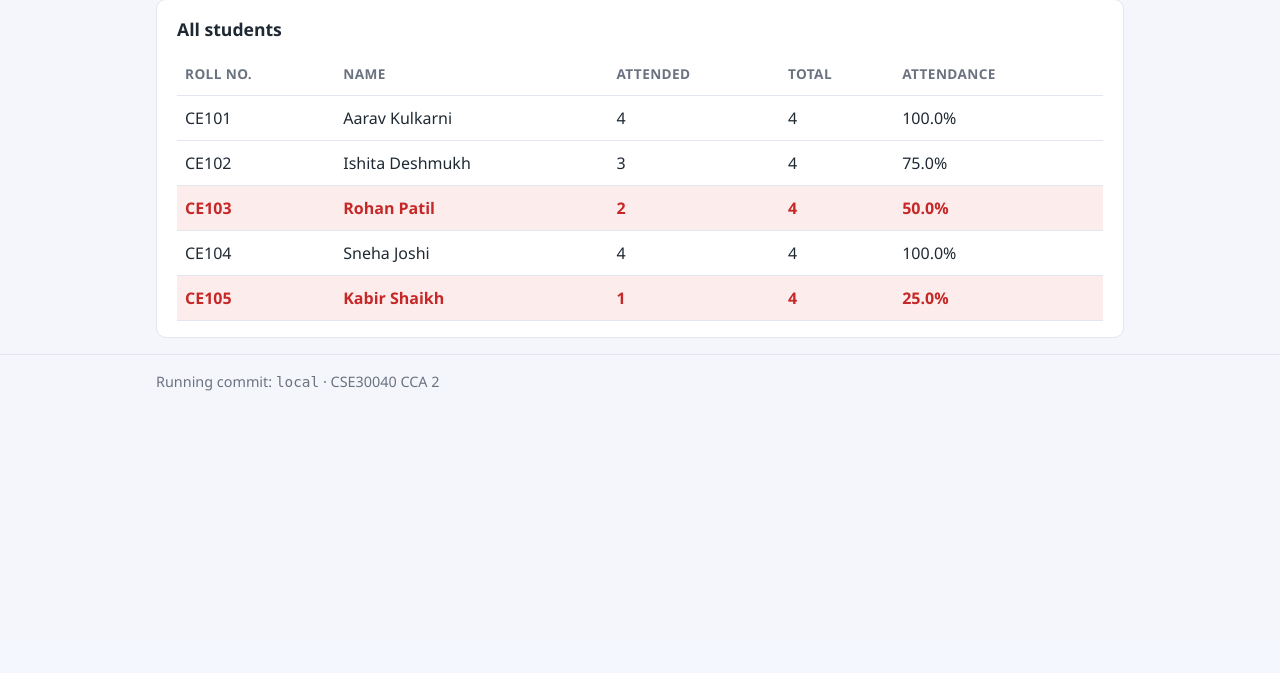
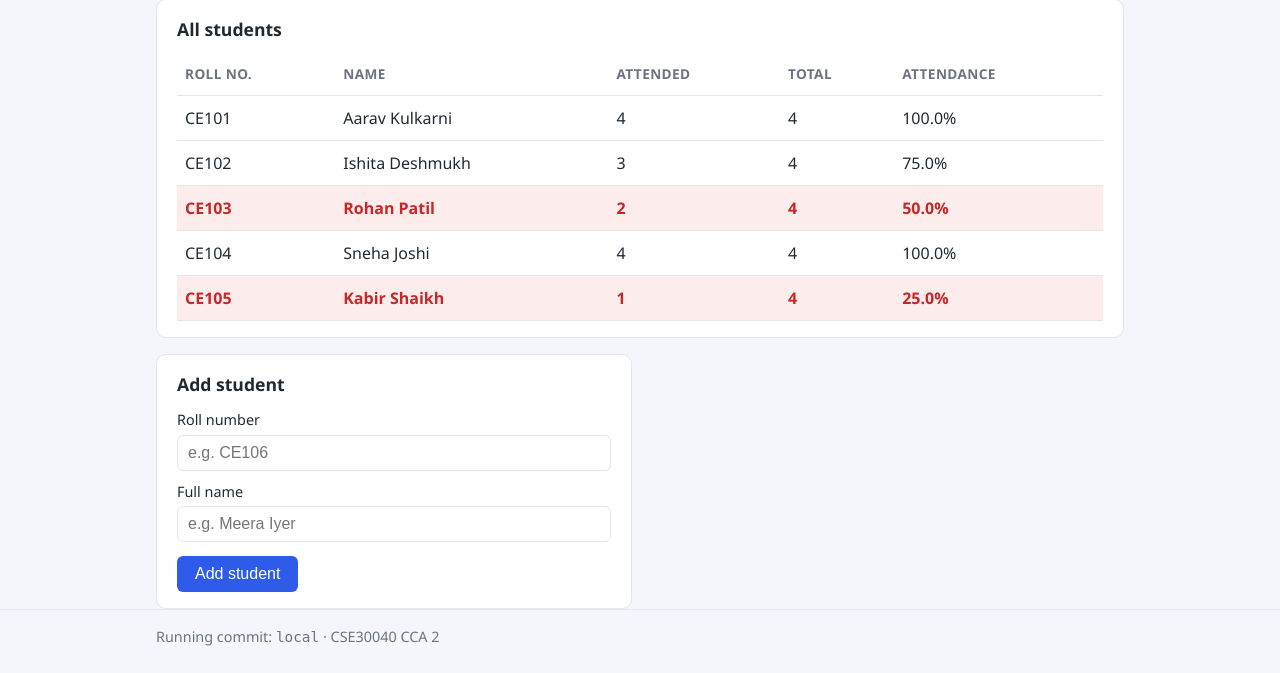
Before and after one commit to adityabhingare1111-cell/ccd-cc2, a Flask app: page / in a window 1280 px wide. Shown: the part 160-833 px from the top of the page. Before the commit the page ends 551 px from the top, so only its background shows below. Run offline with Flask 3, Linux system fonts and the light colour scheme.

Commit message:
feat: add student form with validation

```diff
--- a/app.py
+++ b/app.py
@@ -5,7 +5,7 @@ All data lives in memory (Python dicts), so it resets whenever the app restarts.
 """
 import os
 
-from flask import Flask, jsonify, render_template
+from flask import Flask, jsonify, redirect, render_template, request, url_for
 
 app = Flask(__name__)
 
@@ -116,6 +116,21 @@ def index():
     return render_home()
 
 
+@app.route("/students", methods=["POST"])
+def add_student():
+    # .strip() removes spaces; .upper() makes "ce106" and "CE106" the same roll number.
+    roll_no = request.form.get("roll_no", "").strip().upper()
+    name = request.form.get("name", "").strip()
+
+    if not roll_no or not name:
+        return render_home("Roll number and name are both required.", 400)
+    if roll_no in students:
+        return render_home(f"Roll number {roll_no} already exists.", 400)
+
+    students[roll_no] = name
+    return redirect(url_for("index"))
+
+
 # ---------------------------------------------------------------------------
 # 4. JSON API and health check
 # ---------------------------------------------------------------------------
--- a/templates/index.html
+++ b/templates/index.html
@@ -46,4 +46,20 @@
             <p class="muted">No students to show.</p>
         {% endif %}
     </section>
+
+    <div class="forms">
+        <!-- Add Student form -->
+        <section class="card">
+            <h2>Add student</h2>
+            <form method="post" action="{{ url_for('add_student') }}">
+                <label for="roll_no">Roll number</label>
+                <input id="roll_no" name="roll_no" placeholder="e.g. CE106" required>
+
+                <label for="name">Full name</label>
+                <input id="name" name="name" placeholder="e.g. Meera Iyer" required>
+
+                <button type="submit">Add student</button>
+            </form>
+        </section>
+    </div>
 {% endblock %}
```
